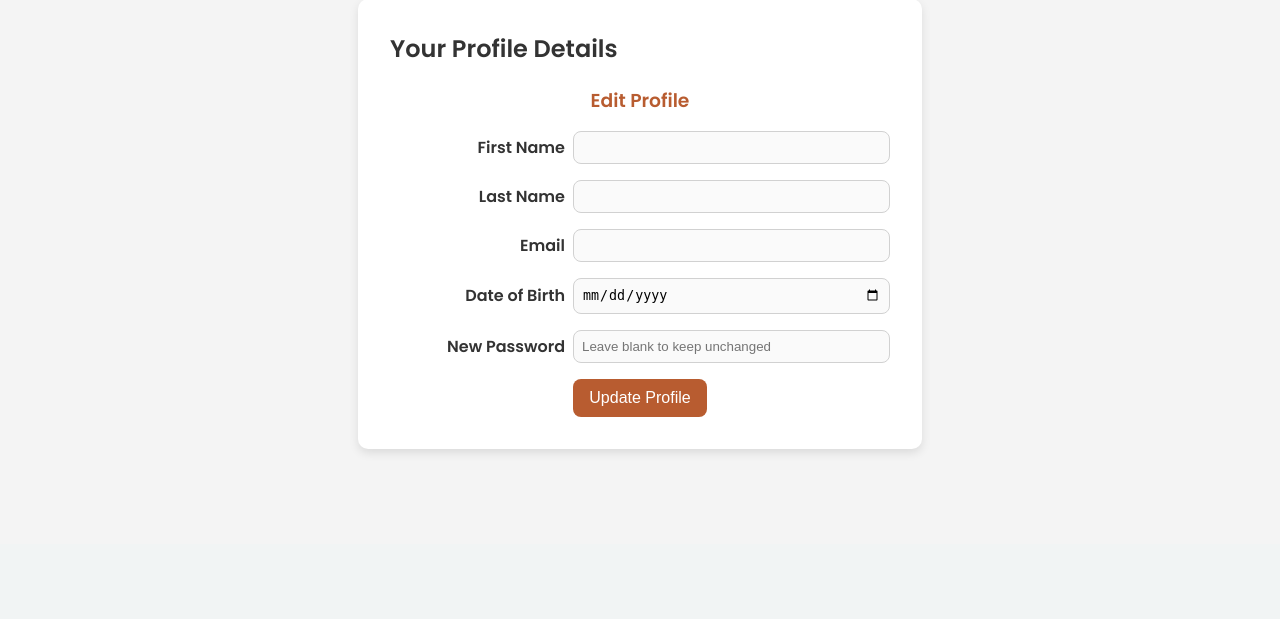
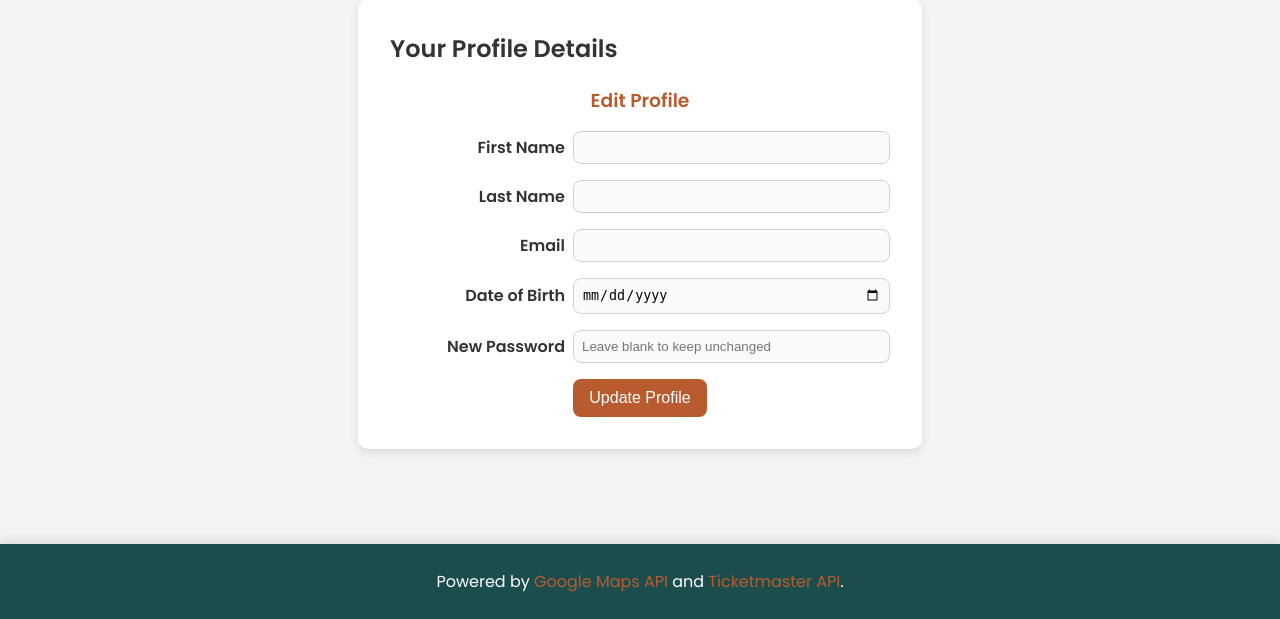
Before and after one commit to TimmyHunter007/ARoundU-FS, a PHP site: page /profile.html in a window 1280 px wide. Shown: the part 303-922 px from the top of the page. Before the commit the page ends 756 px from the top, so only its background shows below. Run offline with PHP 8.4, Linux system fonts and the light colour scheme.

Commit message:
Add footer section to index and profile pages with API credits

```diff
--- a/public/profile.html
+++ b/public/profile.html
@@ -98,5 +98,12 @@
 
         <!-- Link to the JavaScript file that contains the profile logic -->
         <script src="profile.js"></script>
+
+        <!-- Footer Section -->
+        <footer class="main-footer">
+            <div class="footer-content">
+                <p>Powered by <a href="https://developers.google.com/maps/documentation" target="_blank">Google Maps API</a> and <a href="https://developer.ticketmaster.com/products-and-docs/apis/getting-started/" target="_blank">Ticketmaster API</a>.</p>
+            </div>
+        </footer>
     </body>
 </html>
--- a/public/styles.css
+++ b/public/styles.css
@@ -27,7 +27,6 @@ body {
    Header Styles
    ====================================================================== */
 
-/* Header Styles */
 .main-header {
   position: relative;
   text-align: center;
@@ -66,6 +65,40 @@ body {
 
 .sub-h1 {
   font-size: 20px;
+}
+
+/* ======================================================================
+   Footer Styles
+   ====================================================================== */
+
+.main-footer {
+  background-color: var(--secondary-color);
+  color: white;
+  text-align: center;
+  padding: 20px 0;
+  position: relative;
+  bottom: 0;
+  width: 100%;
+  box-shadow: 0 -4px 10px rgba(0, 0, 0, 0.1);
+}
+
+.footer-content {
+  max-width: 1200px;
+  margin: 0 auto;
+  padding: 0 20px;
+}
+
+.footer-content p {
+  margin: 5px 0;
+}
+
+.footer-content a {
+  color: var(--primary-color);
+  text-decoration: none;
+}
+
+.footer-content a:hover {
+  text-decoration: underline;
 }
 
 /* ======================================================================
```
Also changed, not shown: public/index.html (+7 -0 lines).
